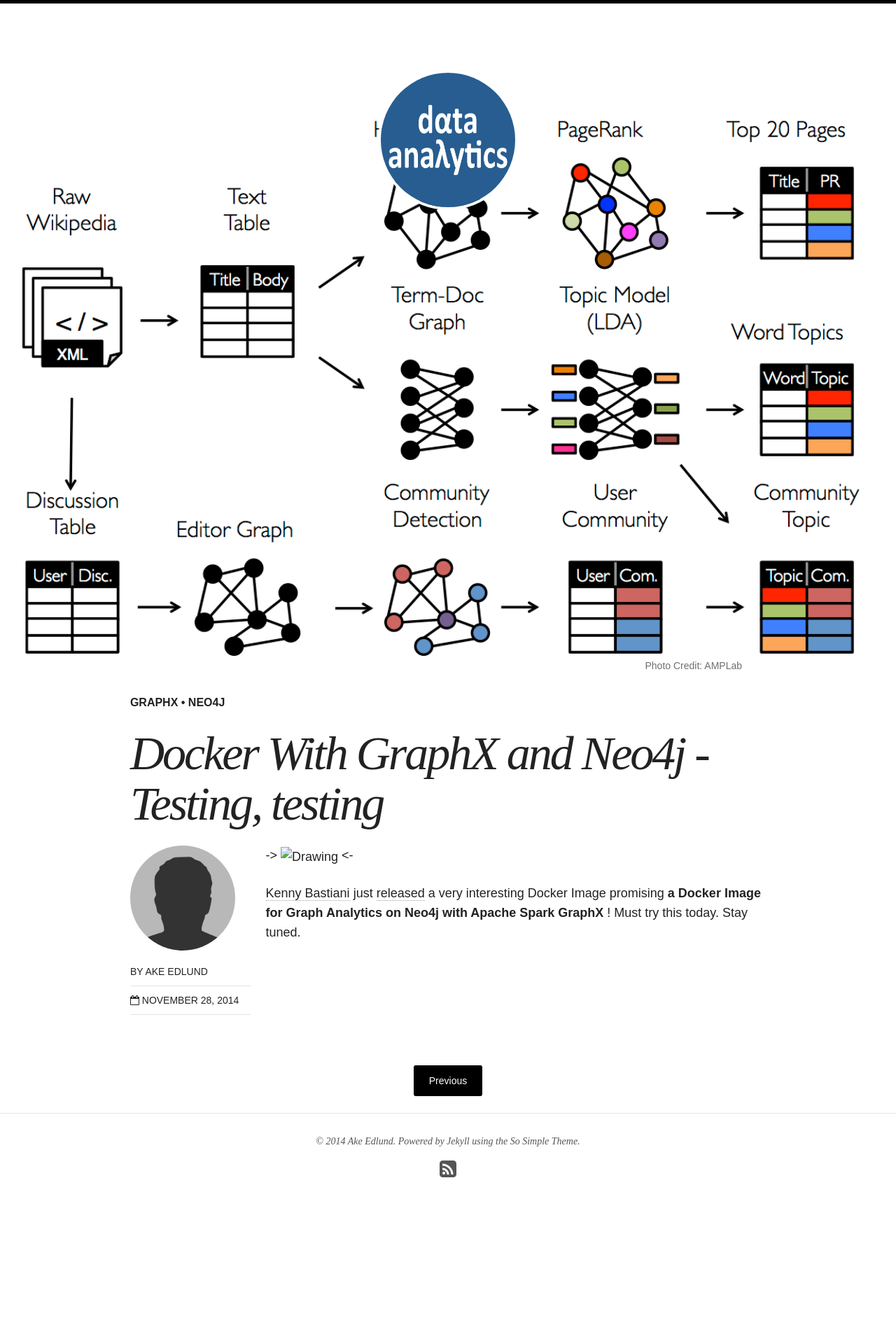
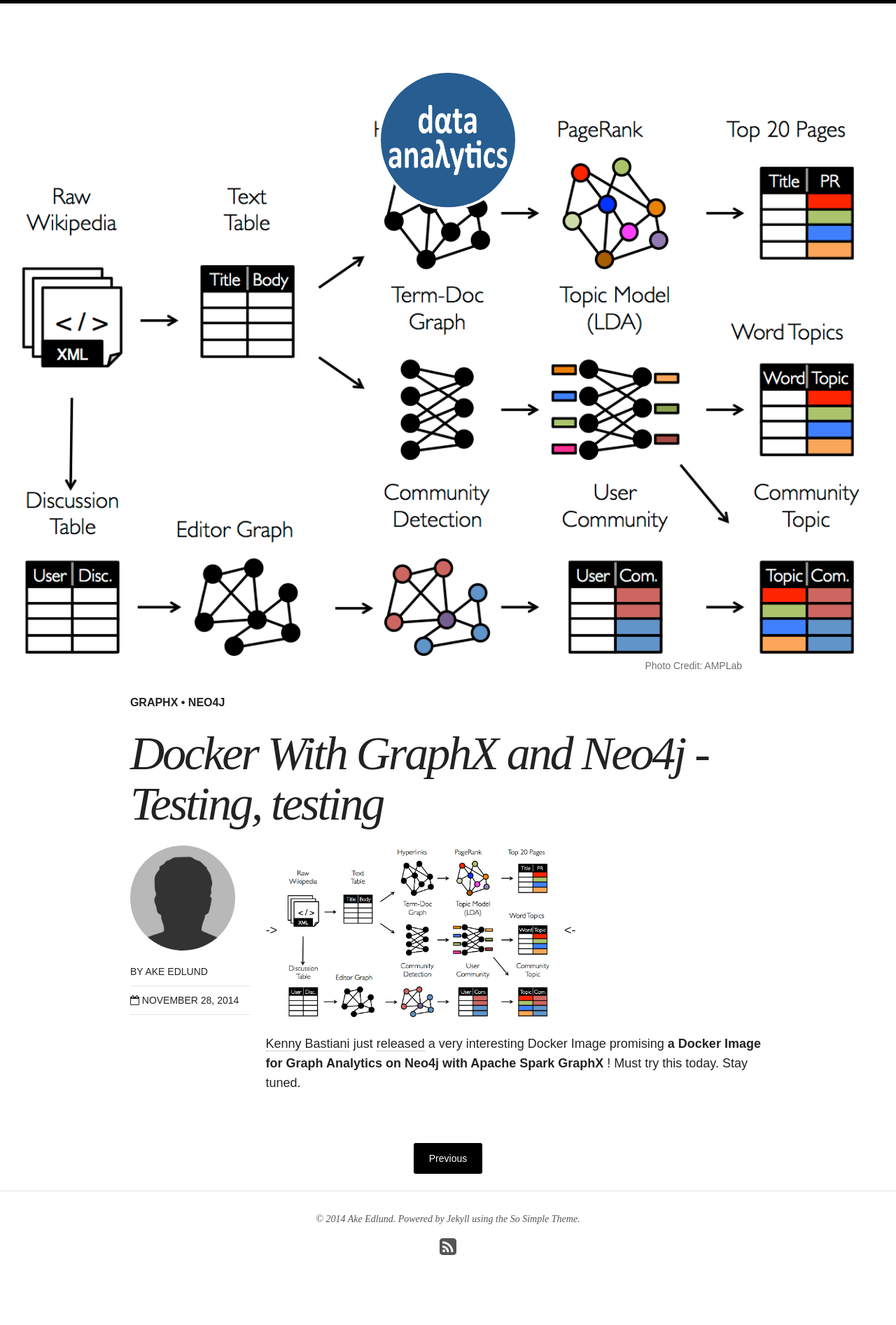
Before and after one commit to akeed/akeed.github.io, a Jekyll site: the page built from _posts/blog/2014-11-28-docker-with-graphx-and-neo4j-testing.markdown, in a window 1280 px wide. Shown: the whole page at 70% size. Built offline with Jekyll 4.4.1, drawn with Linux system fonts in a browser that asks for light colours; nearby versions of some CDN libraries; before the commit the page ends 1782 px from its top, so only the background shows below that.

```diff
--- a/_posts/blog/2014-11-28-docker-with-graphx-and-neo4j-testing.markdown
+++ b/_posts/blog/2014-11-28-docker-with-graphx-and-neo4j-testing.markdown
@@ -12,7 +12,7 @@ image:
 date: 2014-11-28T08:56:27+01:00
 ---
 
--> <img src="./images/tables_and_graphs.png" alt="Drawing" style="width: 400px;"/> <-
+-> <img src="http://akeed.github.io/images/tables_and_graphs.png" alt="Drawing" style="width: 400px;"/> <-
 
 [Kenny Bastiani][bastiani] just [released][bastiani-nov28-2014] a very interesting Docker Image promising **a Docker Image for Graph Analytics on Neo4j with Apache Spark GraphX** ! Must try this today. Stay tuned.
 
```
